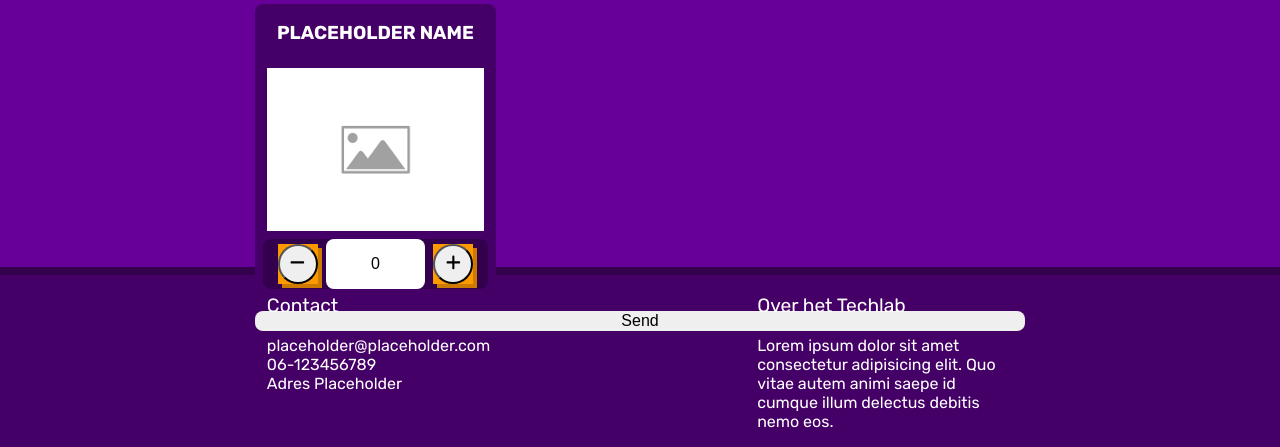
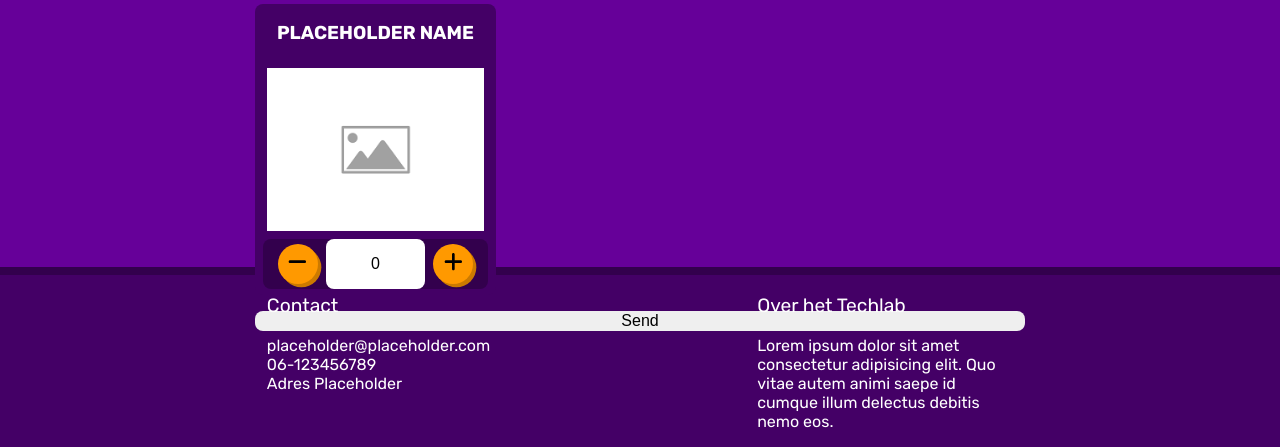
Before and after one commit to iolite312/boekingtechlab, a PHP site: page /booking in a window 1280 px wide. Shown: the part 691-1138 px from the top of the page. Run offline with PHP 8.4, Linux system fonts and the light colour scheme; data that the repository does not hold is empty; style sheets or scripts are compiled from the project's sources.

Commit message:
Button update

```diff
--- a/css/booking.css
+++ b/css/booking.css
@@ -98,16 +98,14 @@ option {
   justify-content: center;
   margin: 0.2em 0.5em 0.4em;
 }
-.input-group .input-button {
-  border: none;
-  background-color: var(--orange);
-  box-shadow: 0.25em 0.25em var(--orange-dark);
-}
 .input-group .input-button .circle {
   border-radius: 50%;
   padding: 0.25em 0.8em;
   height: 3em;
   width: 3em;
+  border: none;
+  background-color: var(--orange);
+  box-shadow: 0.25em 0.25em var(--orange-dark);
 }
 .input-group .material-input {
   text-align: center;
--- a/scss/booking.scss
+++ b/scss/booking.scss
@@ -104,15 +104,15 @@ option {
 
     // The button to click.
     .input-button {
-        border: none;
-        background-color: var(--orange);
-        box-shadow: .25em .25em var(--orange-dark);
 
         .circle {
             border-radius: 50%;
             padding: 0.25em 0.8em;
             height: 3em;
             width: 3em;
+            border: none;
+            background-color: var(--orange);
+            box-shadow: .25em .25em var(--orange-dark);
         }
     }
 
```
Also changed, not shown: 1 other file.
